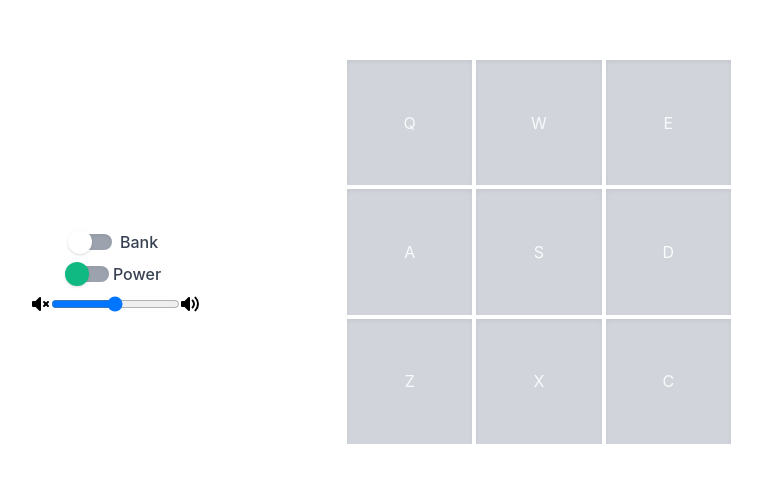
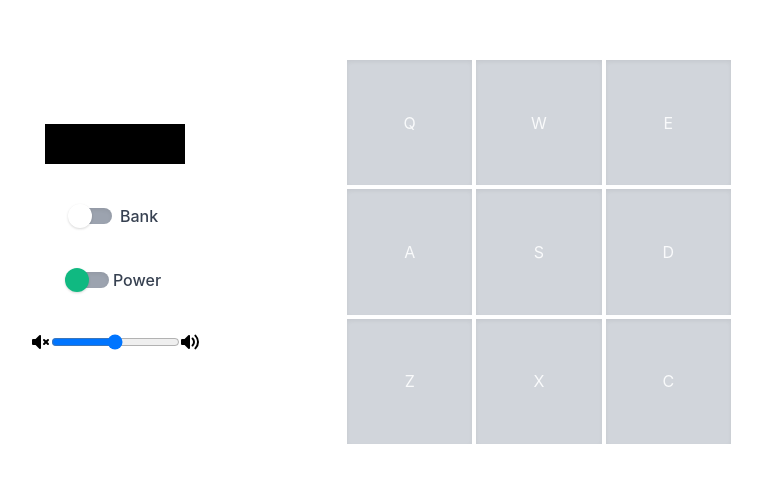
Before and after one commit to synerjay/drum-machine-react-app, a React (Create React App) app: page / in a window 1280 px wide. Shown: the part 148-630 px from the top of the page, without its empty margins (329-1091 px from the left). Built offline with nearby package versions, Linux system fonts and the light colour scheme.

Commit message:
added some padding

```diff
--- a/src/components/Display.js
+++ b/src/components/Display.js
@@ -3,7 +3,7 @@ import React from 'react';
 function Display({ display }) {
   return (
     <div className='Display'>
-      <h2 className='DisplayText text-2xl flex justify-center mb-2 uppercase text-center'>
+      <h2 className='DisplayText text-2xl text-gray-100 bg-black flex p-1 justify-center mb-10 uppercase text-center'>
         {display}
       </h2>
     </div>
--- a/src/containers/DrumMachine.js
+++ b/src/containers/DrumMachine.js
@@ -28,7 +28,6 @@ function DrumMachine() {
   const buttonRef = useRef(new Array());
 
   // Play Sound Function
-
   const playSound = (id) => {
     const audio = document.getElementById(id);
     audio.currentTime = 0;
@@ -64,7 +63,6 @@ function DrumMachine() {
   };
 
   // Power Toggle
-
   const [powerToggle, setPowerToggle] = useState(true);
 
   const powerSwitch = () => {
@@ -72,23 +70,15 @@ function DrumMachine() {
     setDisplay(powerToggle ? 'POWER OFF' : 'POWER ON');
   };
 
-  useEffect(() => {
-    console.log(powerToggle);
-  }, [powerToggle]);
-
   const [soundChange, setSoundChange] = useState(false);
 
   const changeSound = () => {
     setSoundChange(!soundChange);
   };
 
-  useEffect(() => {
-    console.log(soundChange);
-  }, [soundChange]);
-
   return (
     <div className='DrumMachine flex flex-col justify-center w-96 md:flex-row md:w-full md:space-x-2 md:items-center'>
-      <div className='Panel flex flex-wrap justify-center md:content-center md:h-96 md:max-w-md'>
+      <div className='Panel flex flex-wrap justify-center mb-7 space-y-7 md:space-y-10 md:content-center md:h-96 md:max-w-md'>
         <Display display={display} />
         <ChangeToggle disabled={!powerToggle} soundChange={soundChange} />
         <PowerToggle powerSwitch={powerSwitch} />
@@ -103,7 +93,6 @@ function DrumMachine() {
         buttonRef={buttonRef}
         handleClick={handleClick}
         disabled={!powerToggle}
-        volume={volume}
       />
     </div>
   );
--- a/src/index.css
+++ b/src/index.css
@@ -32,6 +32,7 @@ input:checked ~ .dotB {
 
 /* This will prevent the Display to move the other elements */
 .Display {
+  background-color: #000;
   max-width: 140px;
   max-height: 40px;
   min-width: 140px;
```
